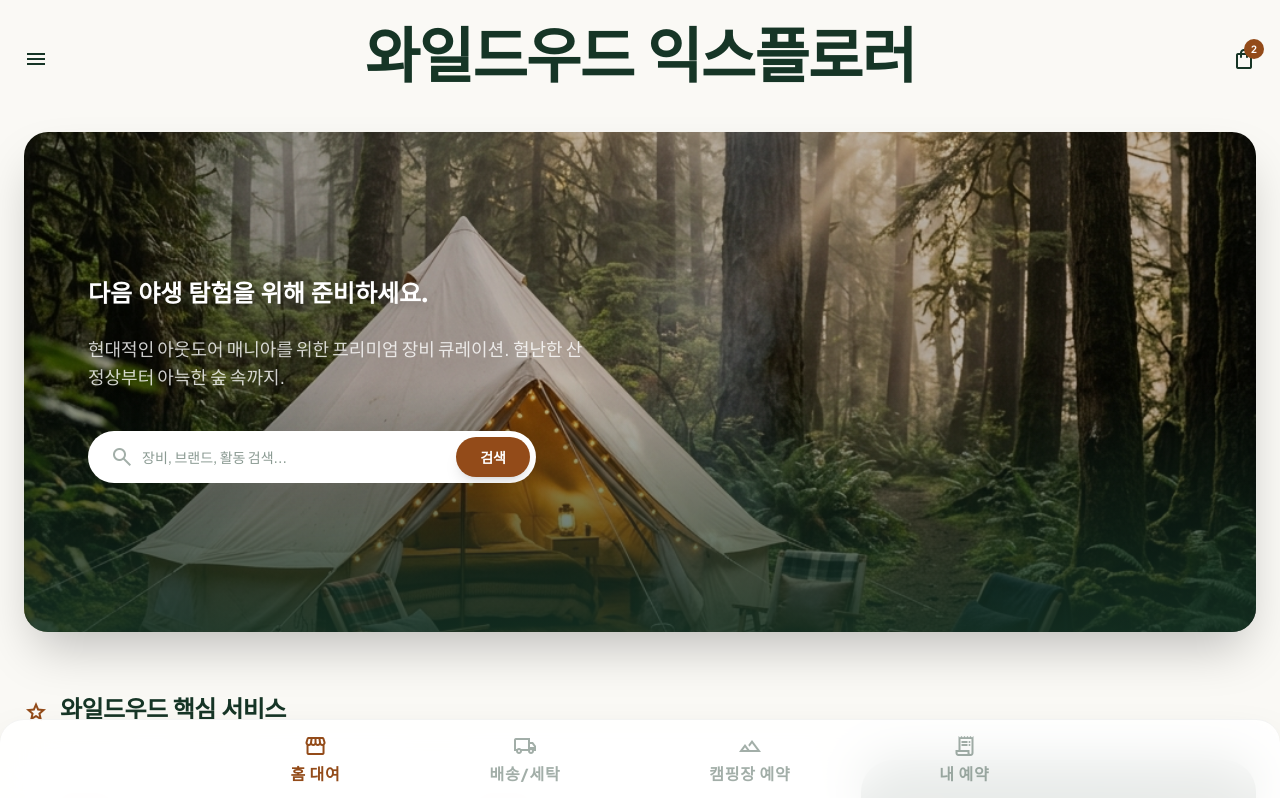
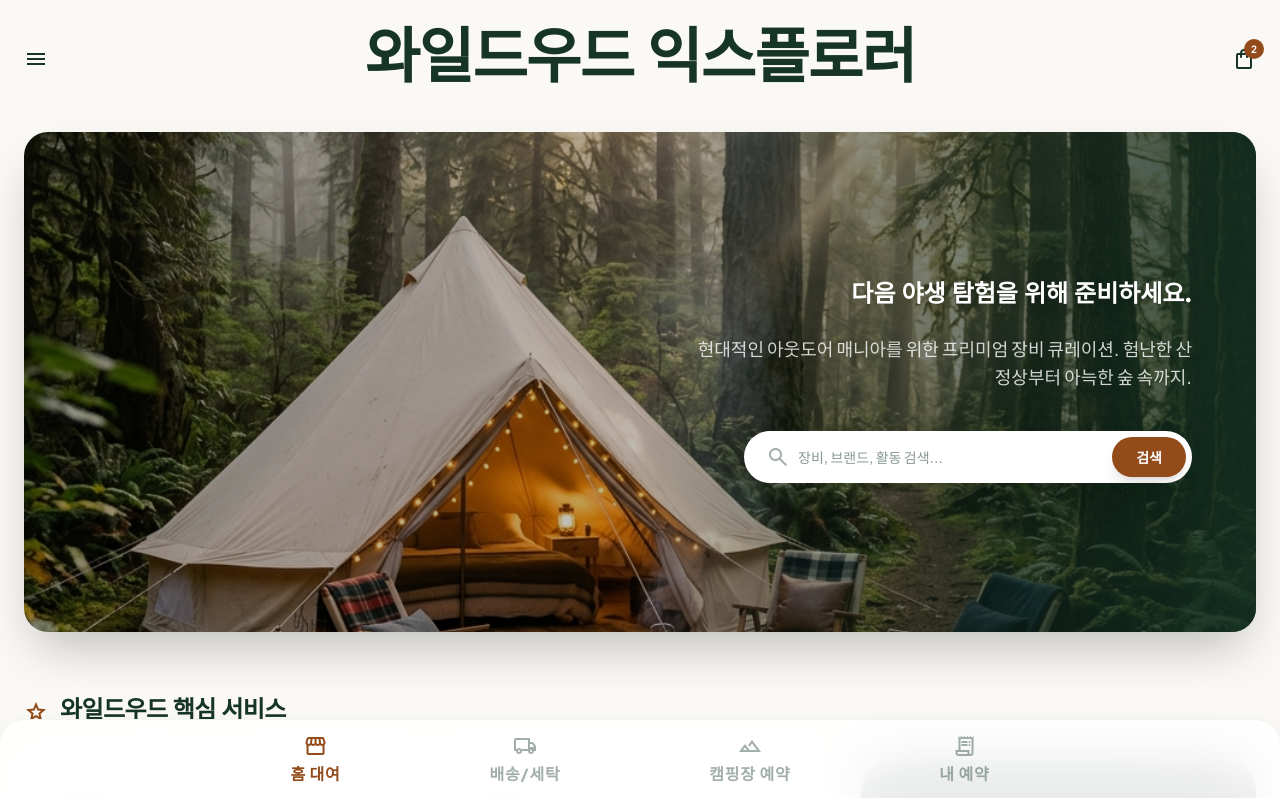
Before and after one commit to mmoo3105-spec/Wildwood-Explorer-2, a React (Vite) app: page / in a window 1280 px wide. Shown: the top 798 px of the page. Built offline with nearby package versions, Linux system fonts and the light colour scheme.

Commit message:
style: align hero content to right

```diff
--- a/src/pages/Home.tsx
+++ b/src/pages/Home.tsx
@@ -45,14 +45,14 @@ export default function Home({ products, onProductClick, onAddClick, onNavigate
           className="absolute inset-0 w-full h-full object-cover brightness-75 transition-transform duration-[10s] hover:scale-110"
           alt="Mist forest camping"
         />
-        <div className="absolute inset-0 bg-gradient-to-t from-brand-green-deep/80 via-transparent to-transparent flex flex-col justify-center px-8 md:px-16">
+        <div className="absolute inset-0 bg-gradient-to-l from-brand-green-deep/80 via-transparent to-transparent flex flex-col justify-center items-end text-right px-8 md:px-16">
           <h2 className="text-lg md:text-2xl font-black text-white leading-tight mb-6 max-w-2xl drop-shadow-lg">
             다음 야생 탐험을 위해 준비하세요.
           </h2>
           <p className="text-white/80 text-lg mb-10 max-w-lg font-medium">
             현대적인 아웃도어 매니아를 위한 프리미엄 장비 큐레이션. 험난한 산 정상부터 아늑한 숲 속까지.
           </p>
-          <div className="flex bg-white rounded-full p-1.5 max-w-md shadow-2xl">
+          <div className="flex bg-white rounded-full p-1.5 max-w-md w-full shadow-2xl text-left">
             <div className="flex-grow flex items-center px-4 gap-2 text-brand-green-deep/40">
               <span className="material-symbols-outlined text-xl">search</span>
               <input type="text" placeholder="장비, 브랜드, 활동 검색..." className="bg-transparent border-none focus:ring-0 text-brand-green-deep text-sm font-medium w-full" />
```
